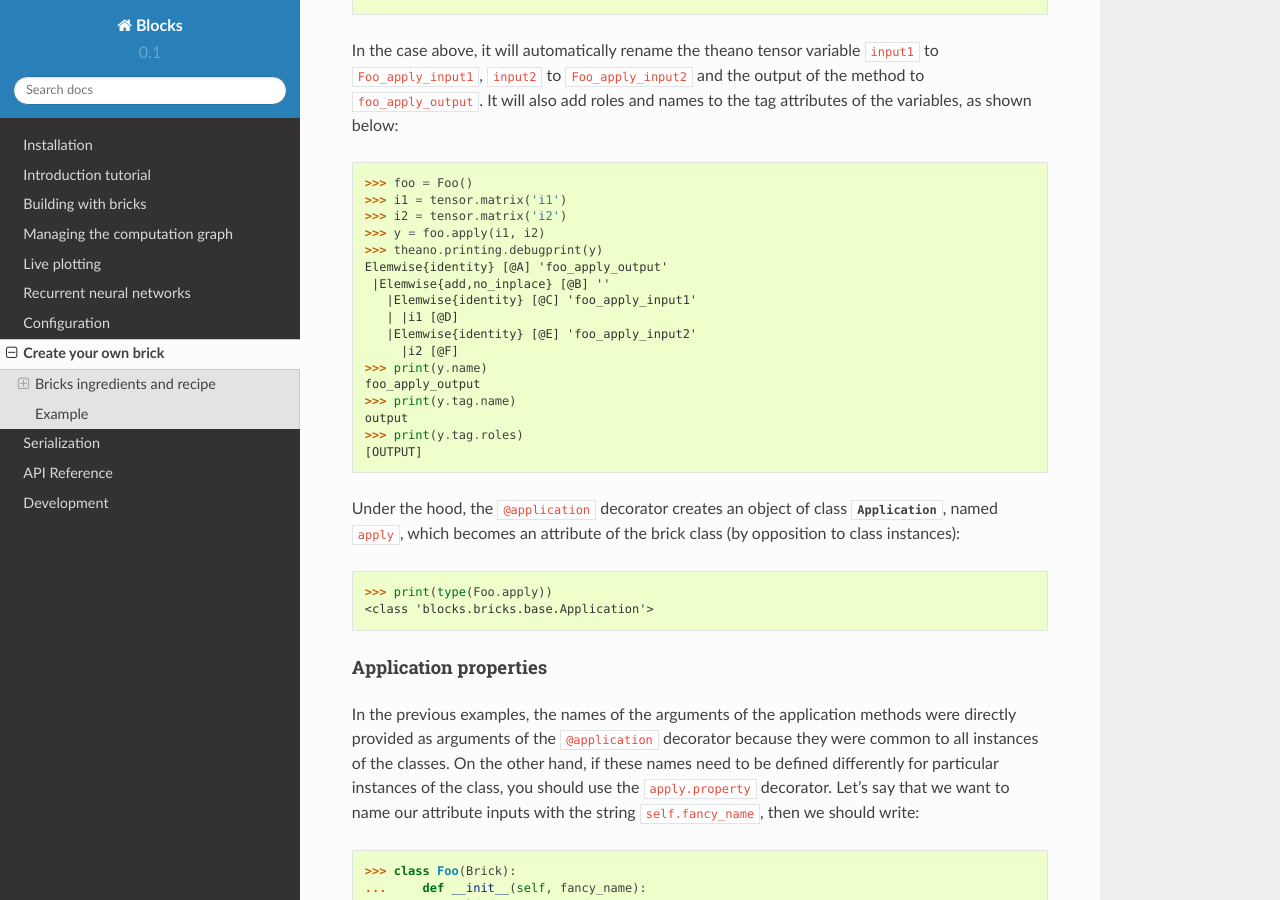
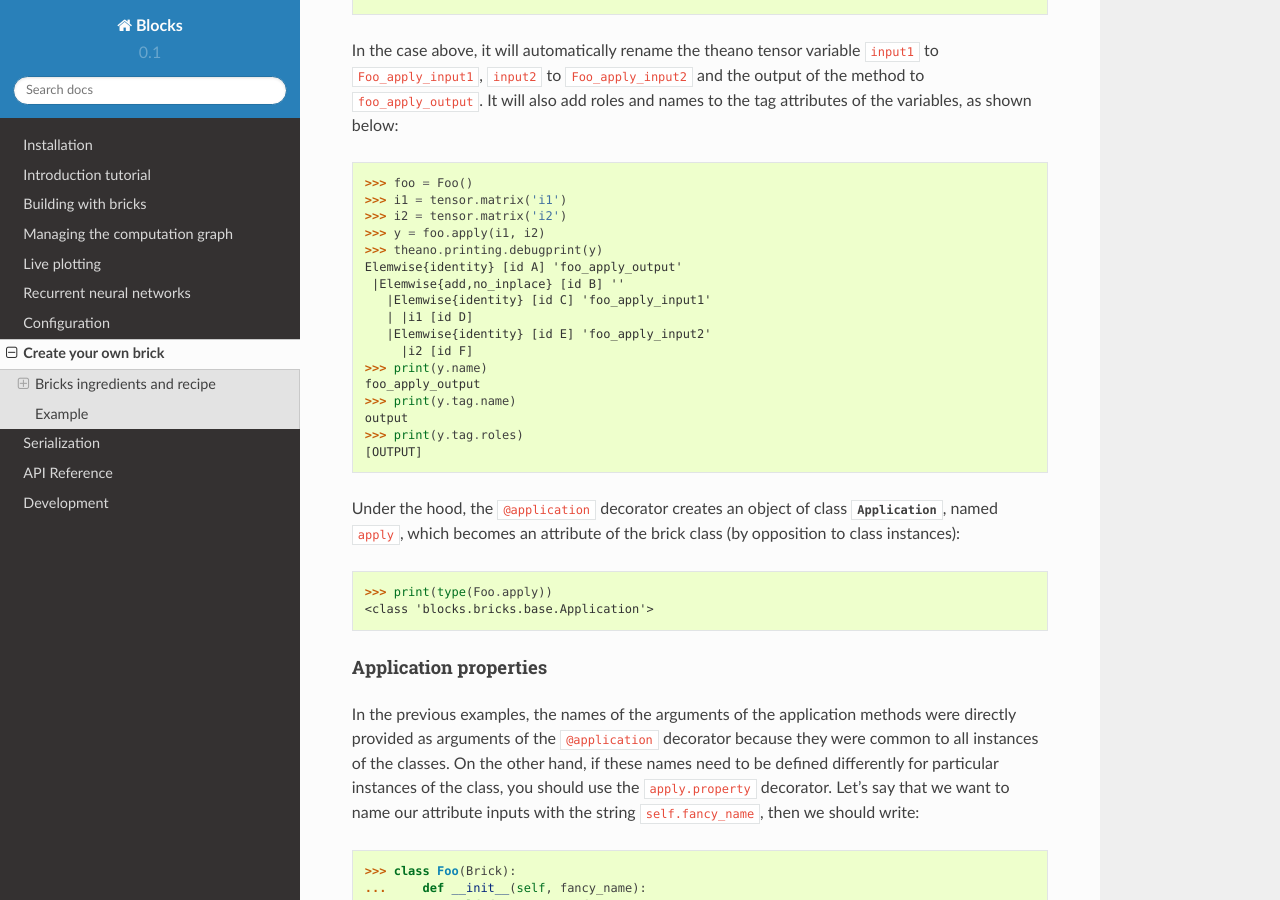
Before and after one commit to mila-iqia/blocks, a Sphinx documentation site: the page built from docs/create_your_own_brick.rst, in a window 1280 px wide and 900 px high, scrolled down 1872 px. Built offline with Sphinx 7.4.7 and the Read the Docs theme 2.0.0, drawn with Linux system fonts in a browser that asks for light colours.

```diff
--- a/docs/create_your_own_brick.rst
+++ b/docs/create_your_own_brick.rst
@@ -119,12 +119,12 @@ to the tag attributes of the variables, as shown below:
     >>> i2 = tensor.matrix('i2')
     >>> y = foo.apply(i1, i2)
     >>> theano.printing.debugprint(y)
-    Elemwise{identity} [@A] 'foo_apply_output'
-     |Elemwise{add,no_inplace} [@B] ''
-       |Elemwise{identity} [@C] 'foo_apply_input1'
-       | |i1 [@D]
-       |Elemwise{identity} [@E] 'foo_apply_input2'
-         |i2 [@F]
+    Elemwise{identity} [id A] 'foo_apply_output'
+     |Elemwise{add,no_inplace} [id B] ''
+       |Elemwise{identity} [id C] 'foo_apply_input1'
+       | |i1 [id D]
+       |Elemwise{identity} [id E] 'foo_apply_input2'
+         |i2 [id F]
     >>> print(y.name)
     foo_apply_output
     >>> print(y.tag.name)
```
